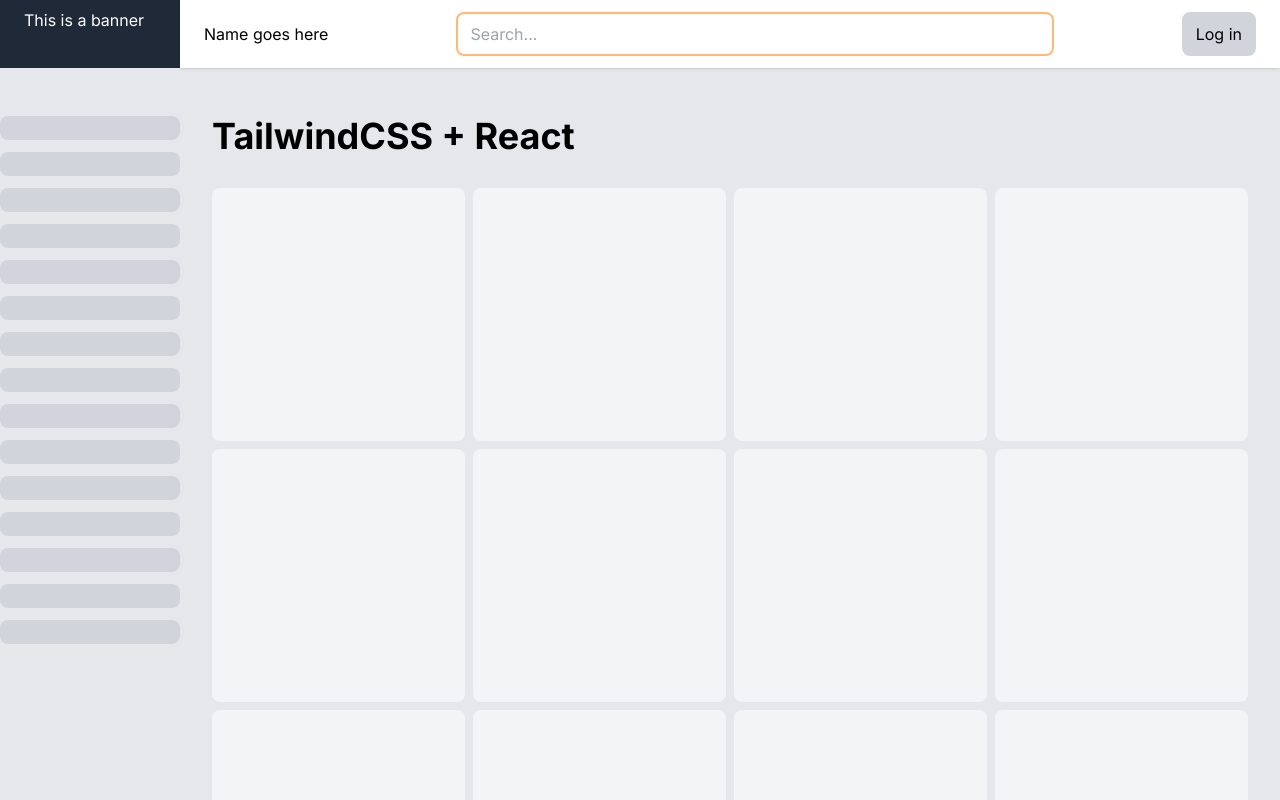
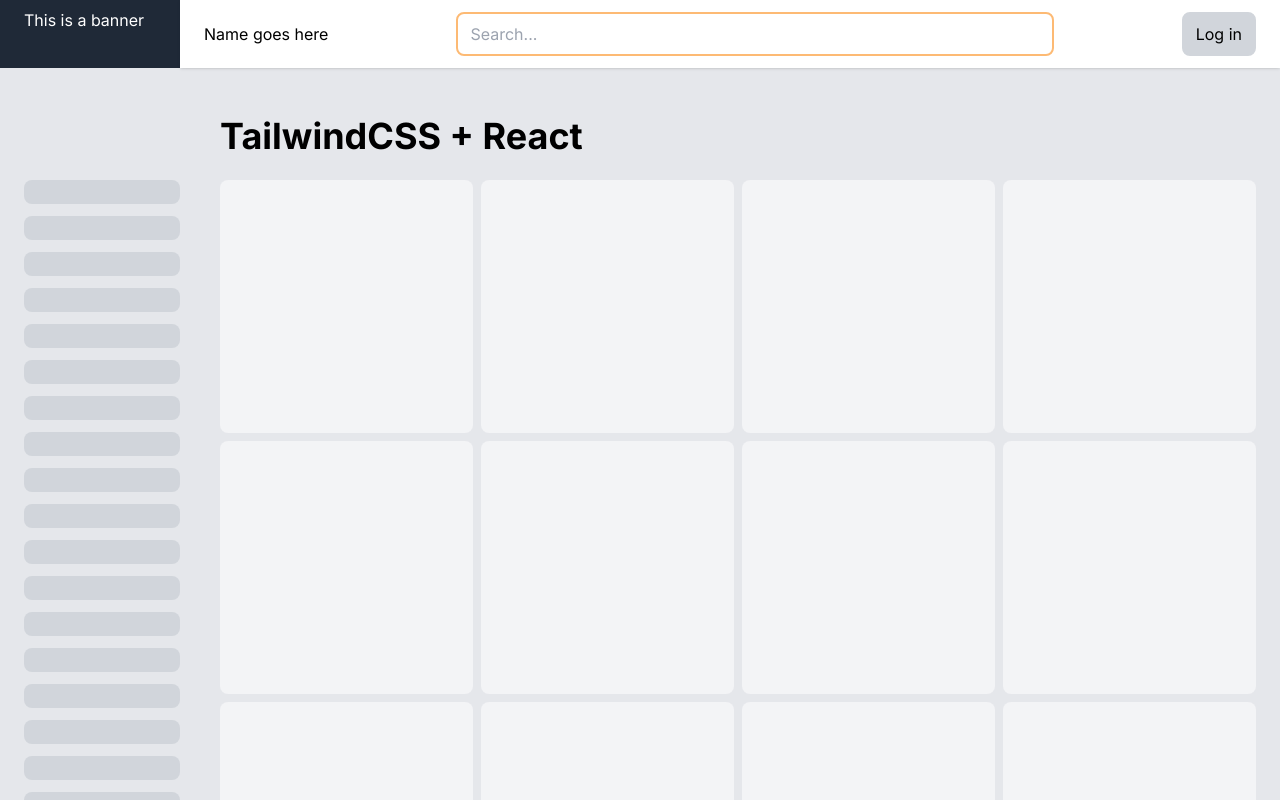
Before and after one commit to alvarlagerlof/example-offset-positioning-scroll, a Next.js app: page / in a window 1280 px wide. Shown: the top 800 px of the page. Built offline with nearby package versions, Linux system fonts and the light colour scheme; what @savvywombat/tailwindcss-grid-areas would draw is missing.

Commit message:
More grid things

```diff
--- a/pages/index.tsx
+++ b/pages/index.tsx
@@ -12,7 +12,7 @@ export default function Home() {
         <meta name="viewport" content="width=device-width, initial-scale=1" />
         <link rel="icon" href="/favicon.ico" />
       </Head>
-      <div className="bg-gray-200 h-screen grid grid-areas-layout grid-cols-layout grid-rows-layout">
+      <div className="bg-gray-200 grid grid-areas-layout grid-cols-layout grid-rows-layout">
         <Header />
         {searchOpen ? (
           <div
@@ -38,9 +38,9 @@ export default function Home() {
 
 function Sidebar() {
   return (
-    <aside className="grid-in-sidebar sticky top-0 pt-12">
+    <aside className="grid-in-sidebar sticky top-0 self-start	py-28 ml-6">
       <ul className="space-y-3 hidden md:block">
-        {Array(15)
+        {Array(30)
           .fill(null)
           .map((item) => (
             <div key={item} className="bg-gray-300 rounded-lg h-6 w-full" />
@@ -117,7 +117,7 @@ function SearchResults() {
 
 function Main() {
   return (
-    <main className="grid-in-content p-8 space-y-8 pt-12 ">
+    <main className="grid-in-content ml-10 mr-6 space-y-6 pt-12 ">
       <h2 className="text-4xl font-bold">TailwindCSS + React</h2>
       <ItemGrid />
     </main>
@@ -127,7 +127,7 @@ function Main() {
 function ItemGrid() {
   return (
     <div className="grid grid-cols-2 sm:grid-cols-3 md:grid-cols-4 gap-2">
-      {Array(100)
+      {Array(56)
         .fill(null)
         .map((item) => (
           <div key={item} className="bg-gray-100 rounded-lg aspect-square" />
--- a/tailwind.config.js
+++ b/tailwind.config.js
@@ -13,7 +13,7 @@ module.exports = {
         layout: "180px 1fr",
       },
       gridTemplateRows: {
-        layout: "auto 1fr",
+        layout: "min-content min-content 1fr",
       },
     },
   },
```
